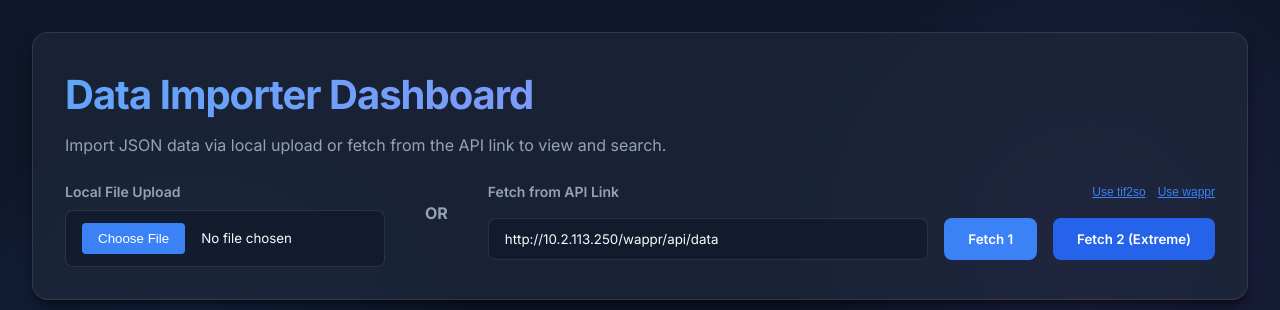
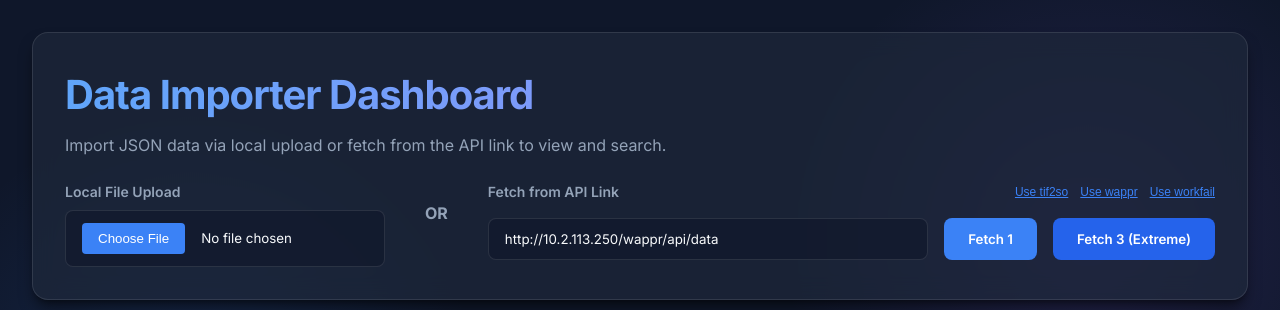
Before and after one commit to ReihanMutaqin/apitif, a React (Vite) app: page / in a window 1280 px wide. Shown: the top 310 px of the page. Built offline with nearby package versions, Linux system fonts and the light colour scheme.

Commit message:
feat: add workfail endpoint and update extreme mode to fetch all 3 APIs

```diff
--- a/src/App.jsx
+++ b/src/App.jsx
@@ -96,20 +96,21 @@ function App() {
     }
   };
 
-  // Handle Fetch Both (Extreme Mode)
-  const handleFetchBoth = async () => {
+  // Handle Fetch All (Extreme Mode)
+  const handleFetchAll = async () => {
     setLoading(true);
     setError('');
     try {
-      const [res1, res2] = await Promise.all([
+      const [res1, res2, res3] = await Promise.all([
         fetchAndExtract('https://10.2.113.250/tif2so/api/data'),
-        fetchAndExtract('http://10.2.113.250/wappr/api/data')
+        fetchAndExtract('http://10.2.113.250/wappr/api/data'),
+        fetchAndExtract('http://10.2.113.250/workfail/api/data')
       ]);
       // Merge data
-      const mergedData = [...res1.data, ...res2.data];
+      const mergedData = [...res1.data, ...res2.data, ...res3.data];
 
       // Combine columns uniquely just in case
-      const mergedColumns = Array.from(new Set([...res1.columns, ...res2.columns]));
+      const mergedColumns = Array.from(new Set([...res1.columns, ...res2.columns, ...res3.columns]));
 
       setColumns(mergedColumns);
       setData(mergedData);
@@ -158,6 +159,11 @@ function App() {
                   style={{ background: 'none', border: 'none', color: 'var(--primary-color)', cursor: 'pointer', fontSize: '0.75rem', textDecoration: 'underline' }}
                   onClick={() => setApiUrl('http://10.2.113.250/wappr/api/data')}
                 >Use wappr</button>
+                <button
+                  type="button"
+                  style={{ background: 'none', border: 'none', color: 'var(--primary-color)', cursor: 'pointer', fontSize: '0.75rem', textDecoration: 'underline' }}
+                  onClick={() => setApiUrl('http://10.2.113.250/workfail/api/data')}
+                >Use workfail</button>
               </div>
             </label>
             <div style={{ display: 'flex', gap: '1rem', marginTop: '0.5rem' }}>
@@ -172,8 +178,8 @@ function App() {
               <button className="btn" onClick={handleFetchData} disabled={loading}>
                 {loading ? 'Fetching...' : 'Fetch 1'}
               </button>
-              <button className="btn" onClick={handleFetchBoth} disabled={loading} style={{ background: 'var(--primary-hover)' }}>
-                {loading ? 'Fetching...' : 'Fetch 2 (Extreme)'}
+              <button className="btn" onClick={handleFetchAll} disabled={loading} style={{ background: 'var(--primary-hover)' }}>
+                {loading ? 'Fetching...' : 'Fetch 3 (Extreme)'}
               </button>
             </div>
           </div>
```
